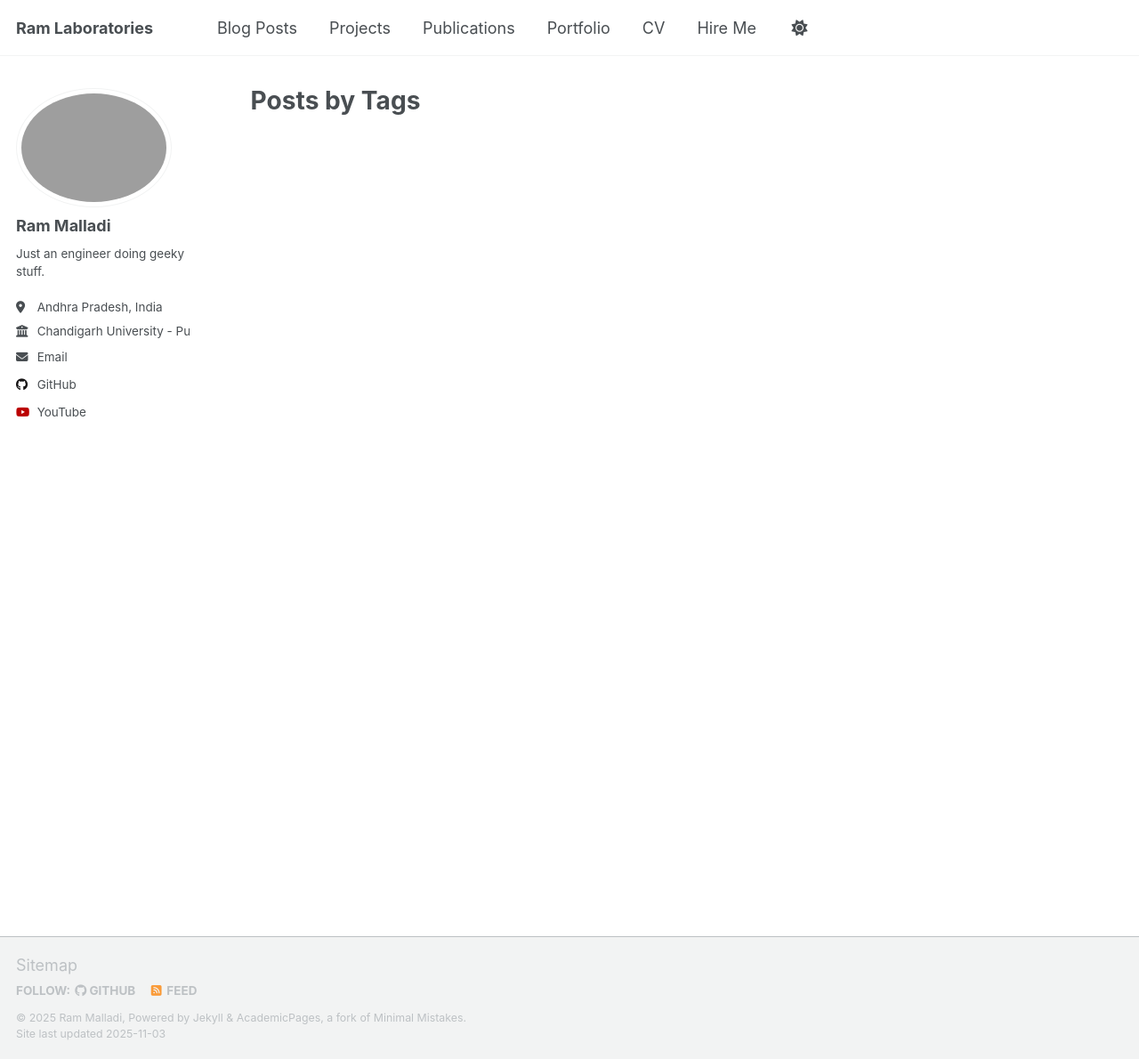
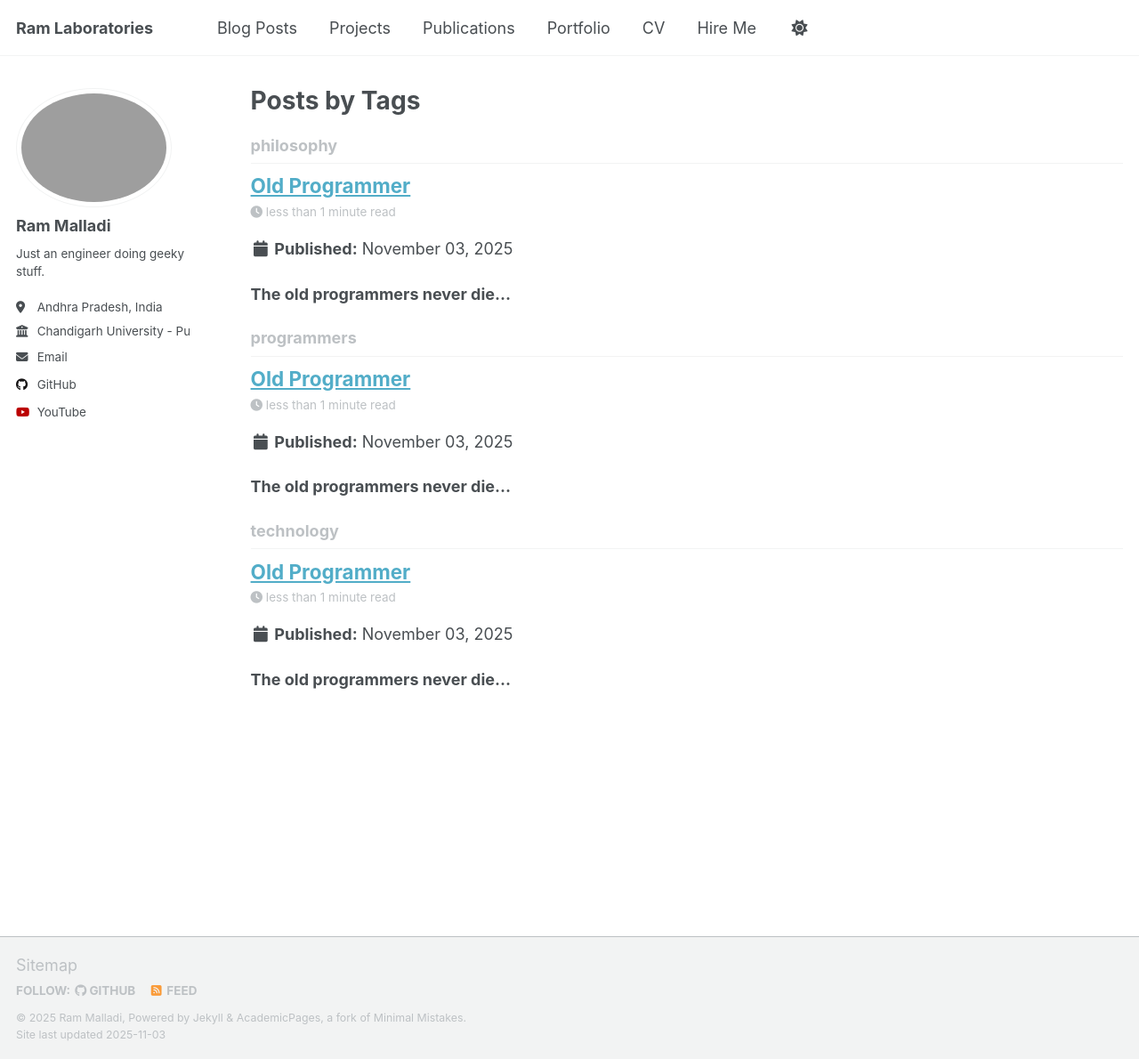
Before and after one commit to ram-mj/ram-mj.github.io, a Jekyll site: the page built from _pages/tag-archive.html, in a window 1280 px wide and 1190 px high. Shown: the whole window at 89% size. Built offline with Jekyll 4.4.1, drawn with Linux system fonts in a browser that asks for light colours; a script that is not in the unit is left out.

Commit message:
fixed hireme page & post - old programmers

```diff
--- /dev/null
+++ b/_posts/2025-11-03-Old-Programmers.md
@@ -0,0 +1,33 @@
+---
+title: 'Old Programmer'
+date: 2025-11-03
+permalink: /posts/2025/11/old-programmer/
+tags:
+    - programmers
+    - technology
+    - philosophy
+---
+
+**The old programmers never die…**
+
+they gosub without return
+
+they never even had life
+
+they just decompile
+
+they just cast to void
+
+They just lose their memory. They just byte it.
+
+They just get bugged with life. They just go to bits.
+
+They just branch to a new address. They just can’t C as well
+
+Old programming wizards never die, they just recurse.
+
+Old C programmers never die. They are just cast into void*
+
+Old Java programmers never die. They are garbage collected.
+
+Old programmers never die. They just terminate and stay resident.
```
Also changed, not shown: _pages/hireme.md (+1 -1 lines).
